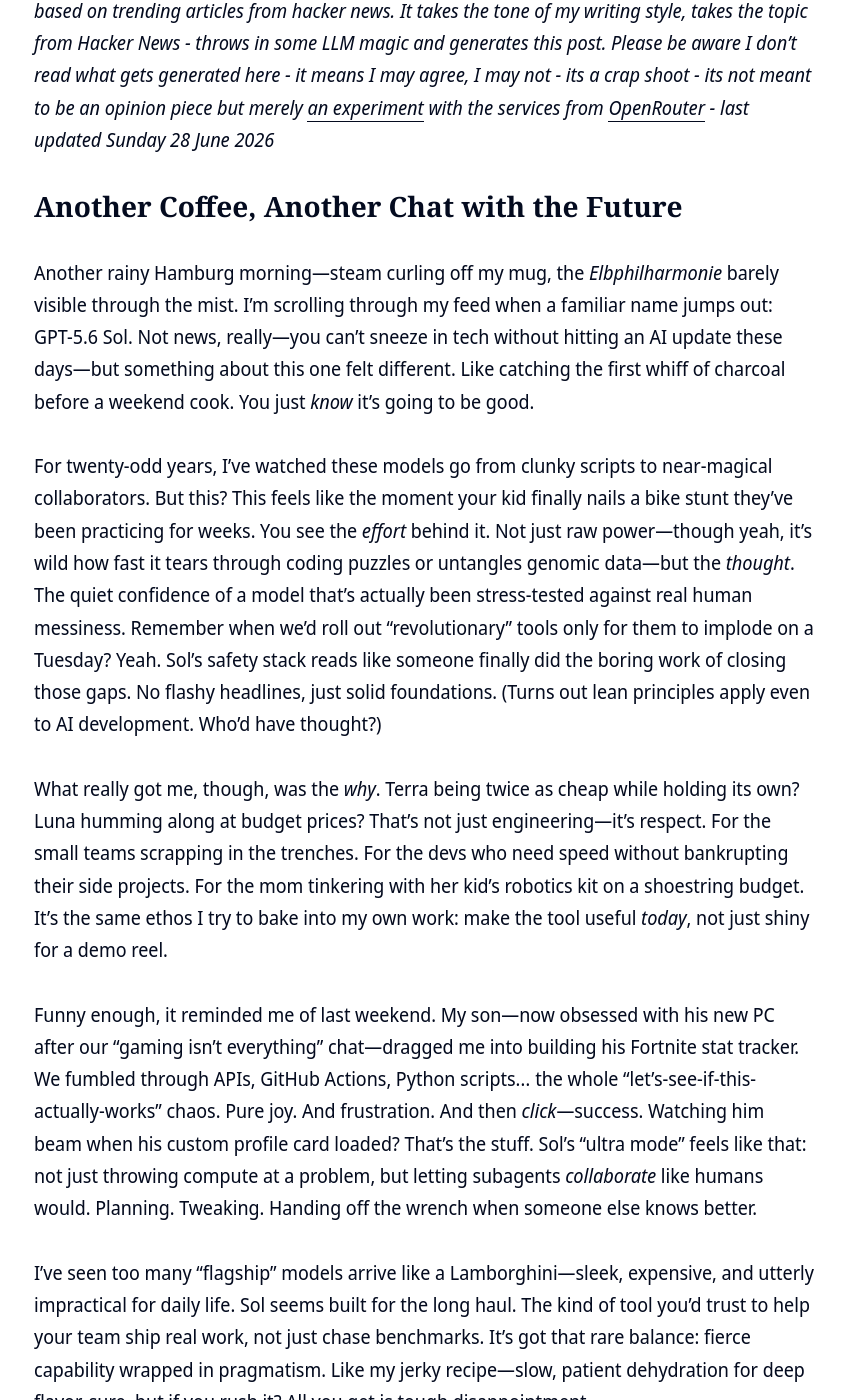
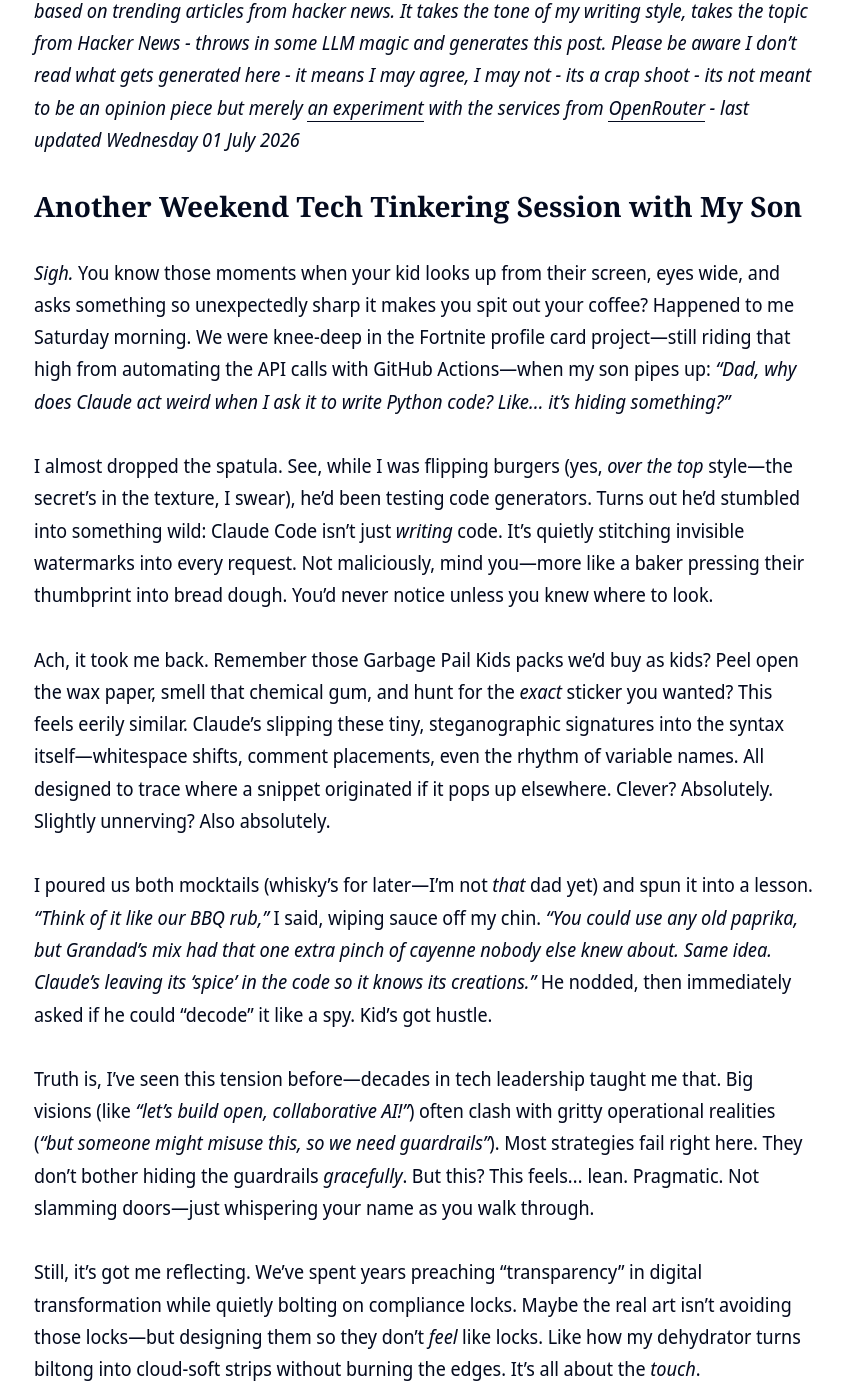
Before and after one commit to clintjb/clintjb.github.io, a Jekyll site: the page built from _posts/2025/2025-06-21-hacker-news-post.md, in a window 1280 px wide and 1400 px high, scrolled down 945 px. Shown: the whole window, without its empty margins (216-1061 px from the left). Built offline with Jekyll 4.4.1, drawn with Linux system fonts in a browser that asks for light colours; nearby versions of some CDN libraries; some of the changed text lies outside the part shown.

Commit message:
Updated Weekly Post

```diff
--- a/_posts/2025/2025-06-21-hacker-news-post.md
+++ b/_posts/2025/2025-06-21-hacker-news-post.md
@@ -11,26 +11,23 @@ image: '/images/posts/2025/weekly.jpg'
 ---
 ![](/images/posts/2025/weekly.jpg)
 
-_⚠️ **THIS POST IS GENERATED WITH LLMs**: This post is newly generated a few times a week based on trending articles from hacker news. It takes the tone of my writing style, takes the topic from Hacker News - throws in some LLM magic and generates this post. Please be aware I don't read what gets generated here - it means I may agree, I may not - its a crap shoot - its not meant to be an opinion piece but merely [an experiment](https://github.com/clintjb/Weekly-Post) with the services from [OpenRouter](https://openrouter.ai) - last updated Sunday 28 June 2026_
+_⚠️ **THIS POST IS GENERATED WITH LLMs**: This post is newly generated a few times a week based on trending articles from hacker news. It takes the tone of my writing style, takes the topic from Hacker News - throws in some LLM magic and generates this post. Please be aware I don't read what gets generated here - it means I may agree, I may not - its a crap shoot - its not meant to be an opinion piece but merely [an experiment](https://github.com/clintjb/Weekly-Post) with the services from [OpenRouter](https://openrouter.ai) - last updated Wednesday 01 July 2026_
 
-## Another Coffee, Another Chat with the Future
+## Another Weekend Tech Tinkering Session with My Son
 
-Another rainy Hamburg morning—steam curling off my mug, the *Elbphilharmonie* barely visible through the mist. I’m scrolling through my feed when a familiar name jumps out: GPT-5.6 Sol. Not news, really—you can’t sneeze in tech without hitting an AI update these days—but something about this one felt different. Like catching the first whiff of charcoal before a weekend cook. You just *know* it’s going to be good.
+*Sigh.* You know those moments when your kid looks up from their screen, eyes wide, and asks something so unexpectedly sharp it makes you spit out your coffee? Happened to me Saturday morning. We were knee-deep in the Fortnite profile card project—still riding that high from automating the API calls with GitHub Actions—when my son pipes up: *"Dad, why does Claude act weird when I ask it to write Python code? Like... it’s hiding something?"*
 
-For twenty-odd years, I’ve watched these models go from clunky scripts to near-magical collaborators. But this? This feels like the moment your kid finally nails a bike stunt they’ve been practicing for weeks. You see the *effort* behind it. Not just raw power—though yeah, it’s wild how fast it tears through coding puzzles or untangles genomic data—but the *thought*. The quiet confidence of a model that’s actually been stress-tested against real human messiness. Remember when we’d roll out "revolutionary" tools only for them to implode on a Tuesday? Yeah. Sol’s safety stack reads like someone finally did the boring work of closing those gaps. No flashy headlines, just solid foundations. (Turns out lean principles apply even to AI development. Who’d have thought?)
+I almost dropped the spatula. See, while I was flipping burgers (yes, *over the top* style—the secret’s in the texture, I swear), he’d been testing code generators. Turns out he’d stumbled into something wild: Claude Code isn’t just *writing* code. It’s quietly stitching invisible watermarks into every request. Not maliciously, mind you—more like a baker pressing their thumbprint into bread dough. You’d never notice unless you knew where to look.
 
-What really got me, though, was the *why*. Terra being twice as cheap while holding its own? Luna humming along at budget prices? That’s not just engineering—it’s respect. For the small teams scrapping in the trenches. For the devs who need speed without bankrupting their side projects. For the mom tinkering with her kid’s robotics kit on a shoestring budget. It’s the same ethos I try to bake into my own work: make the tool useful *today*, not just shiny for a demo reel.
+Ach, it took me back. Remember those Garbage Pail Kids packs we’d buy as kids? Peel open the wax paper, smell that chemical gum, and hunt for the *exact* sticker you wanted? This feels eerily similar. Claude’s slipping these tiny, steganographic signatures into the syntax itself—whitespace shifts, comment placements, even the rhythm of variable names. All designed to trace where a snippet originated if it pops up elsewhere. Clever? Absolutely. Slightly unnerving? Also absolutely.
 
-Funny enough, it reminded me of last weekend. My son—now obsessed with his new PC after our "gaming isn’t everything" chat—dragged me into building his Fortnite stat tracker. We fumbled through APIs, GitHub Actions, Python scripts… the whole "let’s-see-if-this-actually-works" chaos. Pure joy. And frustration. And then *click*—success. Watching him beam when his custom profile card loaded? That’s the stuff. Sol’s "ultra mode" feels like that: not just throwing compute at a problem, but letting subagents *collaborate* like humans would. Planning. Tweaking. Handing off the wrench when someone else knows better.
+I poured us both mocktails (whisky’s for later—I’m not *that* dad yet) and spun it into a lesson. *"Think of it like our BBQ rub,"* I said, wiping sauce off my chin. *"You could use any old paprika, but Grandad’s mix had that one extra pinch of cayenne nobody else knew about. Same idea. Claude’s leaving its ‘spice’ in the code so it knows its creations."* He nodded, then immediately asked if he could "decode" it like a spy. Kid’s got hustle.
 
-I’ve seen too many "flagship" models arrive like a Lamborghini—sleek, expensive, and utterly impractical for daily life. Sol seems built for the long haul. The kind of tool you’d trust to help your team ship real work, not just chase benchmarks. It’s got that rare balance: fierce capability wrapped in pragmatism. Like my jerky recipe—slow, patient dehydration for deep flavor, sure, but if you rush it? All you get is tough disappointment.
+Truth is, I’ve seen this tension before—decades in tech leadership taught me that. Big visions (like *"let’s build open, collaborative AI!"*) often clash with gritty operational realities (*"but someone might misuse this, so we need guardrails"*). Most strategies fail right here. They don’t bother hiding the guardrails *gracefully*. But this? This feels... lean. Pragmatic. Not slamming doors—just whispering your name as you walk through.
 
-The limited preview bit gave me pause, though. Government handshakes, trusted partners… I get the *why*, but it still feels like holding the door shut while we whisper about what’s inside. Tech at its best is a rising tide. Hope they hurry up and fling that door wide open. The world’s got problems *now*—from hospitals to classrooms to some dude’s backyard BBQ project—that need smart tools, not gatekept demos.
+Still, it’s got me reflecting. We’ve spent years preaching "transparency" in digital transformation while quietly bolting on compliance locks. Maybe the real art isn’t avoiding those locks—but designing them so they don’t *feel* like locks. Like how my dehydrator turns biltong into cloud-soft strips without burning the edges. It’s all about the *touch*.
 
-Anyway. I’ll be testing this thing like I test my chili: low and slow, with a side of skepticism until it proves itself. But for the first time in a while, I’m genuinely curious. Not just "what can it do?" but "how will it *help*?"
+Later, as we pushed the Python script live, my son squinted at the terminal. *"So... is it good?"*
+I ruffled his hair. *"Nah, mate. It’s *interesting*."* And isn’t that what matters? Not perfection—but leaving something recognizably *yours* in the mix. Whether it’s chili, code, or a kid’s first foray into APIs.
 
-That’s the litmus test, isn’t it? Whether it’s AI or a pressure cooker: does it make life *better*, not just busier?
-
-(Now if you’ll excuse me—I’ve got a dehydrator to fire up, and a certain Fortnite-obsessed kid waiting for round two of "Dad, can we automate this?")
-
-*P.S. If you build something cool with it, slide into my DMs. I’ll trade you my secret biltong rub for your wildest Luna experiment. 🌮*
+Funny how life works. One minute you’re debugging API keys with your boy, the next you’re staring down the rabbit hole of AI ethics with a spatula in hand. Pass the whisky, will you? I’ve got some notes to scribble before Monday’s standup. And maybe—*just maybe*—time to tweak that jerky recipe again. 🌶️
```
Also changed, not shown: images/posts/2025/weekly.jpg.
